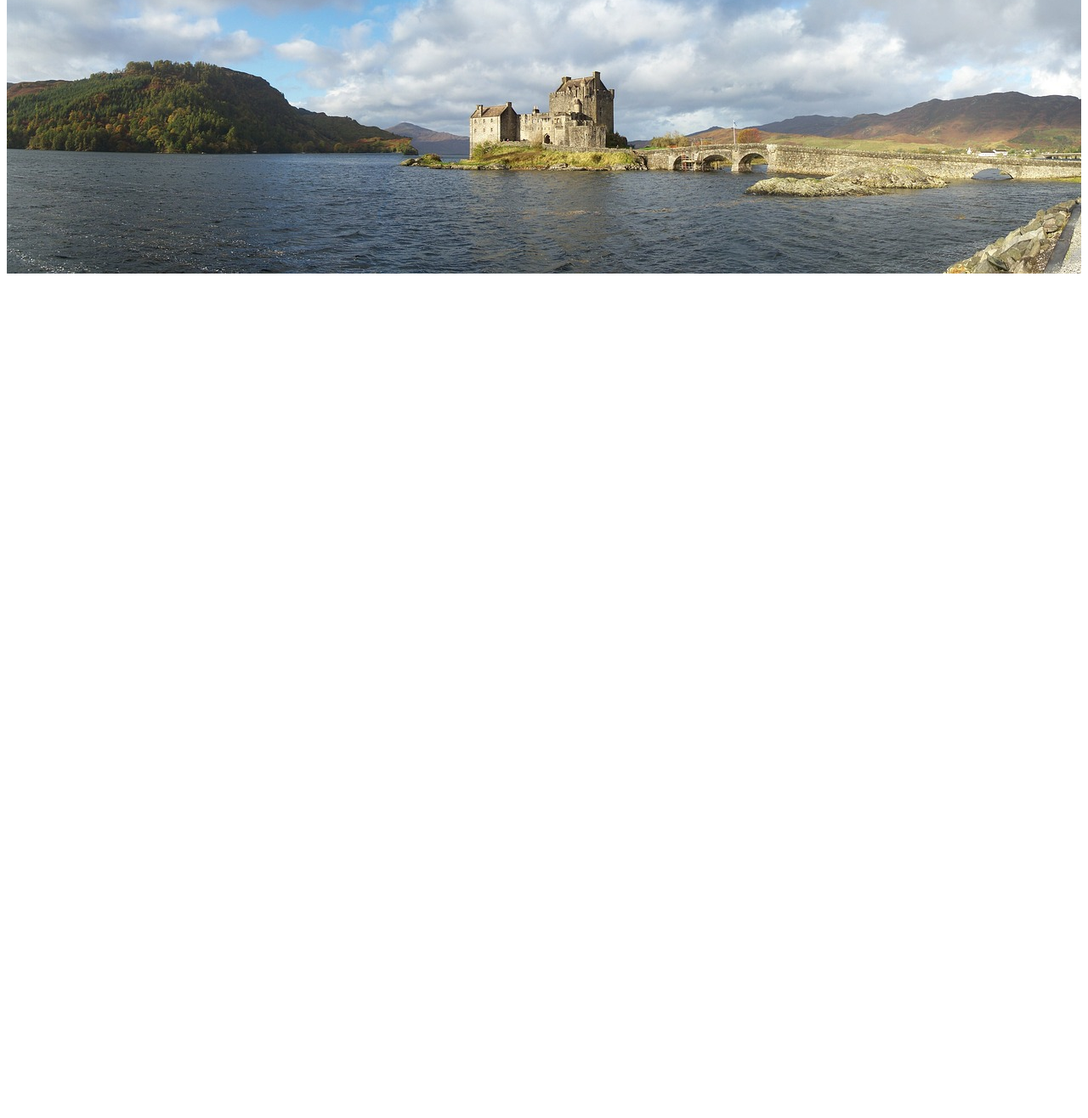
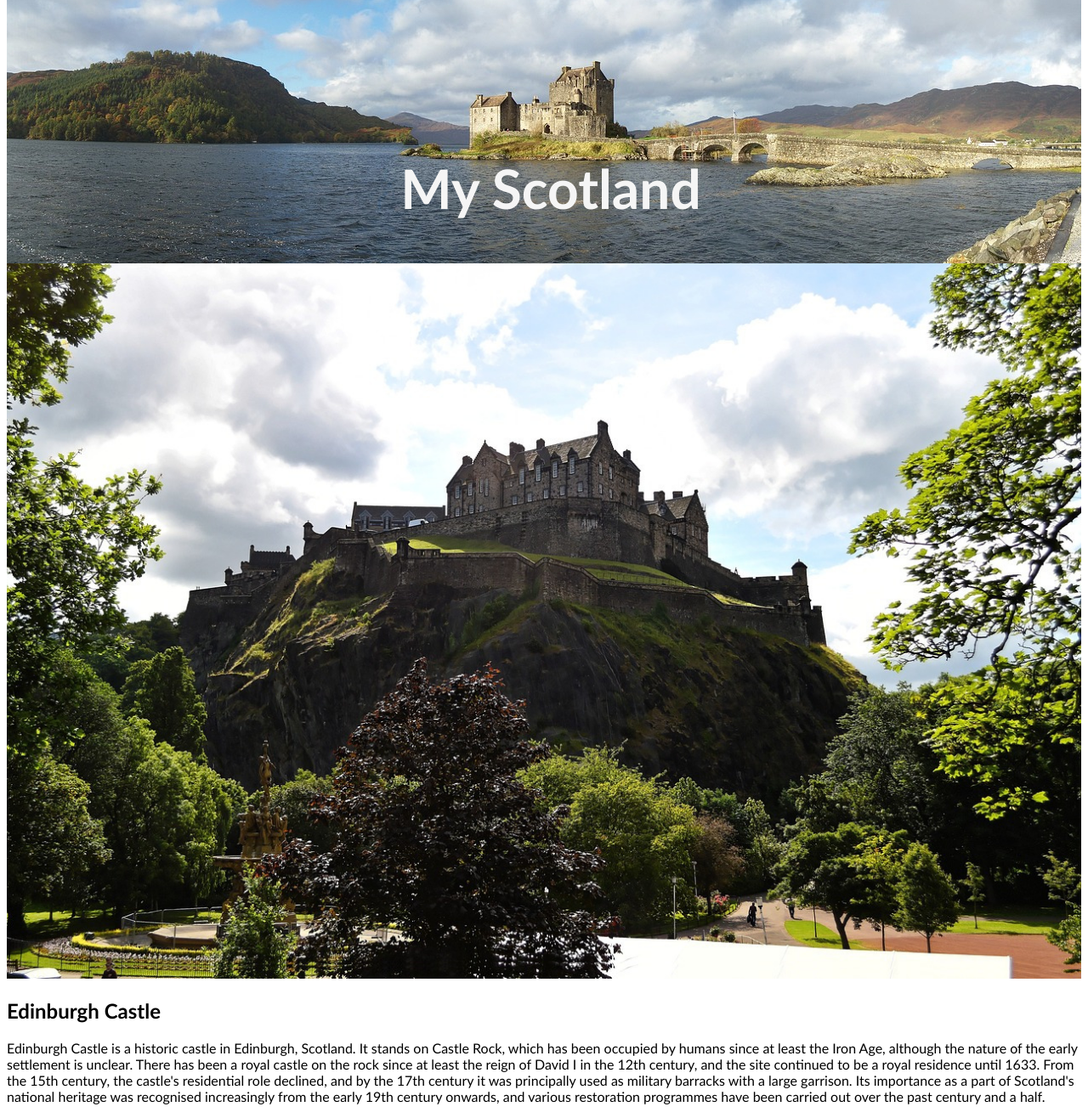
Before and after one commit to qianranzhang/Scotland-code, a plain HTML site: page index.html in a window 1280 px wide. Shown: the part 50-1366 px from the top of the page at 85% size. Before the commit the page ends 800 px from the top, so only its background shows below. Drawn offline with Linux system fonts and the light colour scheme.

Commit message:
changes？

```diff
--- a/index.html
+++ b/index.html
@@ -12,5 +12,14 @@
             My Scotland
         </h1>
     </section>
+    <section class="two-colunm">
+        <div class="image">
+            <img src="./images/edinburgh-castle-959083_1280.jpg" alt="edinburgh castle">
+        </div>
+        <div class="info">
+            <h1>Edinburgh Castle</h1>
+            <p>Edinburgh Castle is a historic castle in Edinburgh, Scotland. It stands on Castle Rock, which has been occupied by humans since at least the Iron Age, although the nature of the early settlement is unclear. There has been a royal castle on the rock since at least the reign of David I in the 12th century, and the site continued to be a royal residence until 1633. From the 15th century, the castle's residential role declined, and by the 17th century it was principally used as military barracks with a large garrison. Its importance as a part of Scotland's national heritage was recognised increasingly from the early 19th century onwards, and various restoration programmes have been carried out over the past century and a half.</p>
+        </div>
+    </section>
 </body>
 </html>
--- a/style.css
+++ b/style.css
@@ -1,3 +1,11 @@
+* {
+    font-family: 'Trebuchet MS', 'Lucida Sans Unicode', 'Lucida Grande', 'Lucida Sans', Arial, sans-serif;
+}
+
+img{
+    width: 100%;
+}
+
 .hero-image{
     background-image: url(./images/scotland-1987599_1280.jpg) ;
     height: 352px;
@@ -5,3 +13,18 @@
     background-repeat: no-repeat;
     background-size: cover;
 }
+
+.hero-text{
+    color: whitesmoke;
+    position: absolute;
+    text-align: center;
+    top: 180px;
+    width: 100%;
+    font-size: 4rem;
+}
+
+.two-column{
+    display: grid;
+    grid-template-columns: 1fr 1fr;
+    gap: 50px;
+}
```
